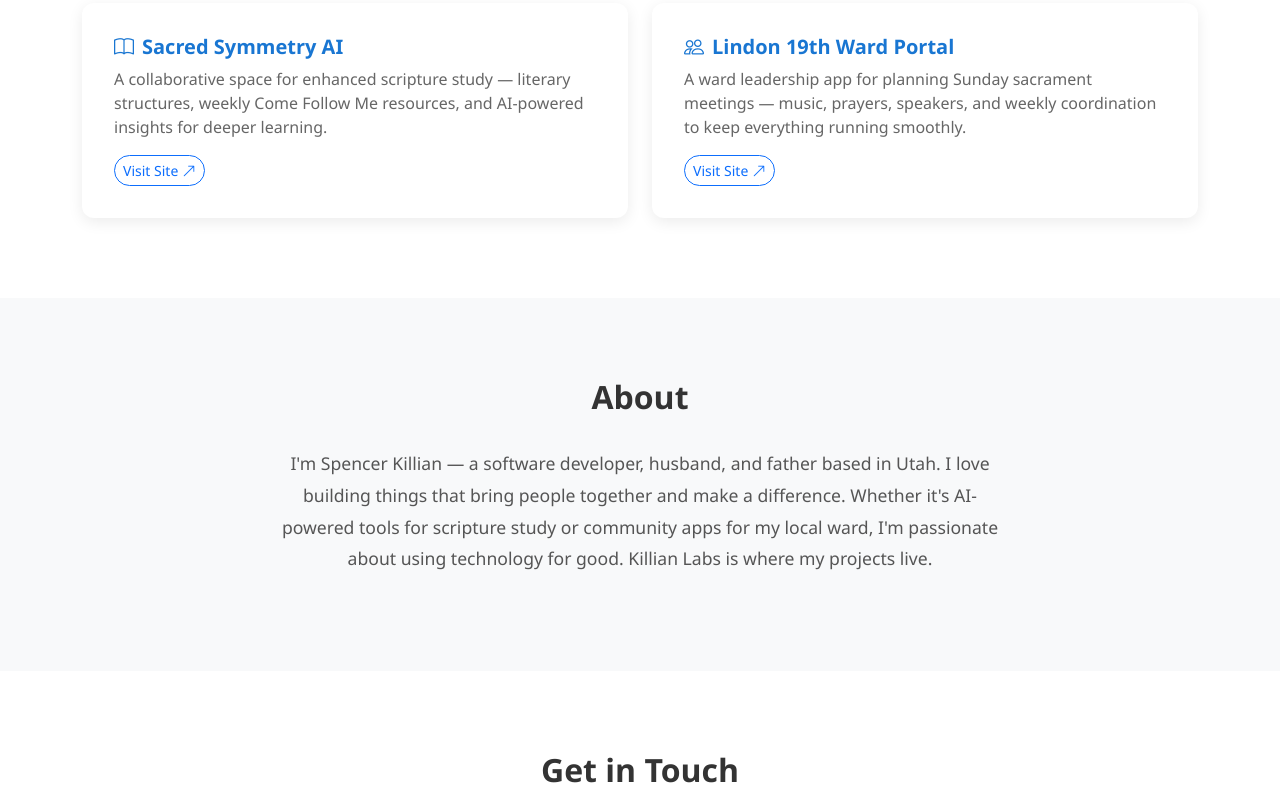
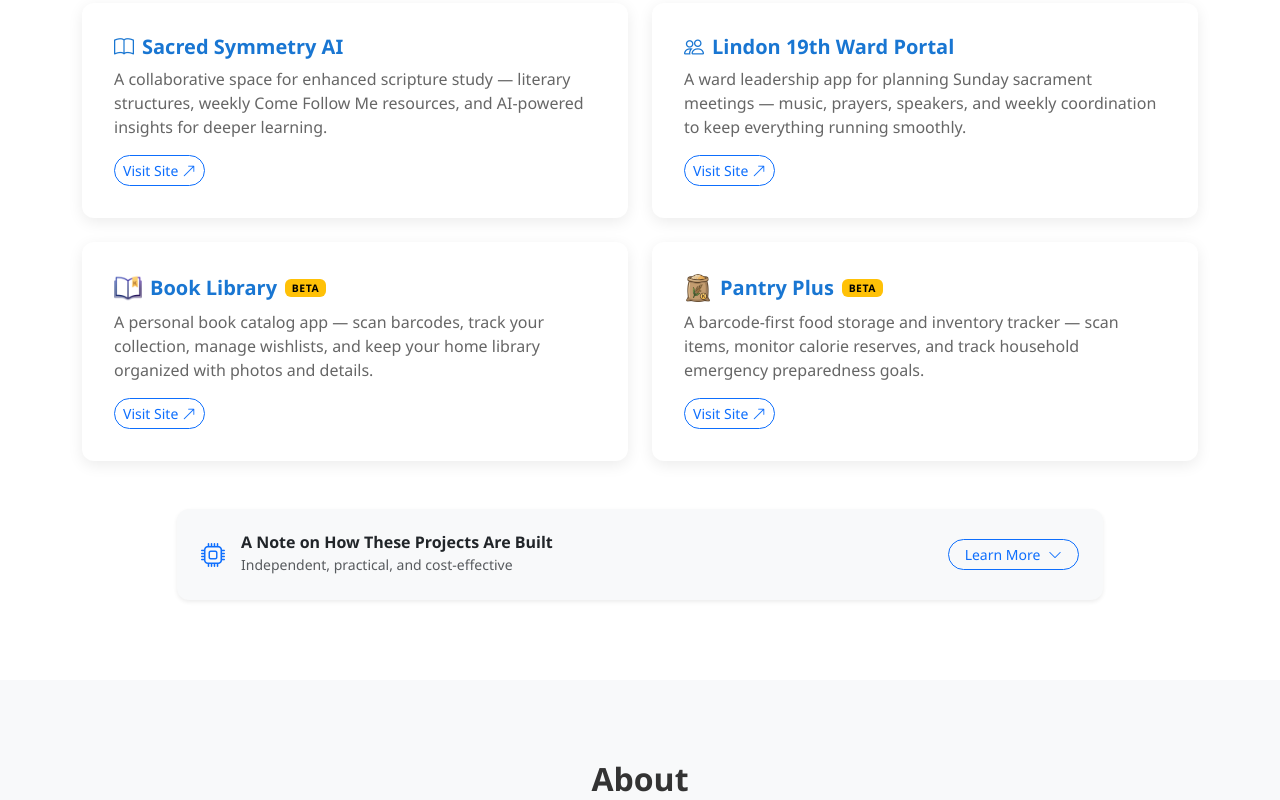
Before and after one commit to spencer-ok/killianlabs, a plain HTML site: page index.html in a window 1280 px wide. Shown: the part 521-1321 px from the top of the page. Drawn offline with nearby package versions, Linux system fonts and the light colour scheme.

Commit message:
Add Pantry Plus and Book Library with Beta badges, custom icons, and collapsible notes section; add deploy script

```diff
--- a/index.html
+++ b/index.html
@@ -85,6 +85,12 @@
         .social-links a:hover {
             color: #1976d2;
         }
+        [data-bs-toggle="collapse"] .bi-chevron-down {
+            transition: transform 0.2s ease;
+        }
+        [data-bs-toggle="collapse"][aria-expanded="true"] .bi-chevron-down {
+            transform: rotate(180deg);
+        }
         footer {
             background: #f8f9fa;
             padding: 30px 0;
@@ -142,6 +148,60 @@
                         </div>
                     </div>
                 </div>
+                <div class="col-md-6">
+                    <div class="card project-card">
+                        <div class="card-body">
+                            <h5 class="card-title d-flex align-items-center">
+                                <img src="books-icon.png" alt="Book Library" width="28" height="28" class="me-2">
+                                Book Library
+                                <span class="badge text-bg-warning ms-2" style="font-size: 0.65rem; font-weight: 600; text-transform: uppercase; letter-spacing: 0.5px;">Beta</span>
+                            </h5>
+                            <p class="card-text">A personal book catalog app — scan barcodes, track your collection, manage wishlists, and keep your home library organized with photos and details.</p>
+                            <a href="https://books.killianlabs.com" class="btn btn-outline-primary btn-sm" target="_blank">Visit Site <i class="bi bi-arrow-up-right"></i></a>
+                        </div>
+                    </div>
+                </div>
+                <div class="col-md-6">
+                    <div class="card project-card">
+                        <div class="card-body">
+                            <h5 class="card-title d-flex align-items-center">
+                                <img src="pantry-icon.png" alt="Pantry Plus" width="28" height="28" class="me-2">
+                                Pantry Plus
+                                <span class="badge text-bg-warning ms-2" style="font-size: 0.65rem; font-weight: 600; text-transform: uppercase; letter-spacing: 0.5px;">Beta</span>
+                            </h5>
+                            <p class="card-text">A barcode-first food storage and inventory tracker — scan items, monitor calorie reserves, and track household emergency preparedness goals.</p>
+                            <a href="https://pantry.killianlabs.com" class="btn btn-outline-primary btn-sm" target="_blank">Visit Site <i class="bi bi-arrow-up-right"></i></a>
+                        </div>
+                    </div>
+                </div>
+            </div>
+
+            <!-- How It Was Built / Architecture Note -->
+            <div class="row justify-content-center mt-5">
+                <div class="col-lg-10">
+                    <div class="card border-0 shadow-sm" style="border-radius: 12px; background: #f8f9fa;">
+                        <div class="card-body p-4">
+                            <div class="d-flex justify-content-between align-items-center flex-wrap gap-2">
+                                <div class="d-flex align-items-center">
+                                    <i class="bi bi-cpu fs-4 text-primary me-3"></i>
+                                    <div>
+                                        <h6 class="fw-bold mb-0">A Note on How These Projects Are Built</h6>
+                                        <small class="text-muted">Independent, practical, and cost-effective</small>
+                                    </div>
+                                </div>
+                                <button class="btn btn-outline-primary btn-sm rounded-pill px-3" type="button" data-bs-toggle="collapse" data-bs-target="#architectureCollapse" aria-expanded="false" aria-controls="architectureCollapse">
+                                    Learn More <i class="bi bi-chevron-down ms-1"></i>
+                                </button>
+                            </div>
+                            <div class="collapse mt-3" id="architectureCollapse">
+                                <hr class="my-3">
+                                <p class="mb-0" style="font-size: 0.95rem; line-height: 1.6; color: #555;">
+                                    These applications are personal projects built to be as practical and cost-effective as possible. Because they aren't backed by large-scale enterprise infrastructure, you may occasionally notice a brief delay in response times, but each is designed to be lightweight, reliable, and purpose-built.
+                                </p>
+                            </div>
+                        </div>
+                    </div>
+                </div>
             </div>
         </div>
     </section>
```
Also changed, not shown: books-app-icon.png (added), books-icon.png (added), pantry-app-icon.png (added), pantry-icon.png (added), 1 other file.
